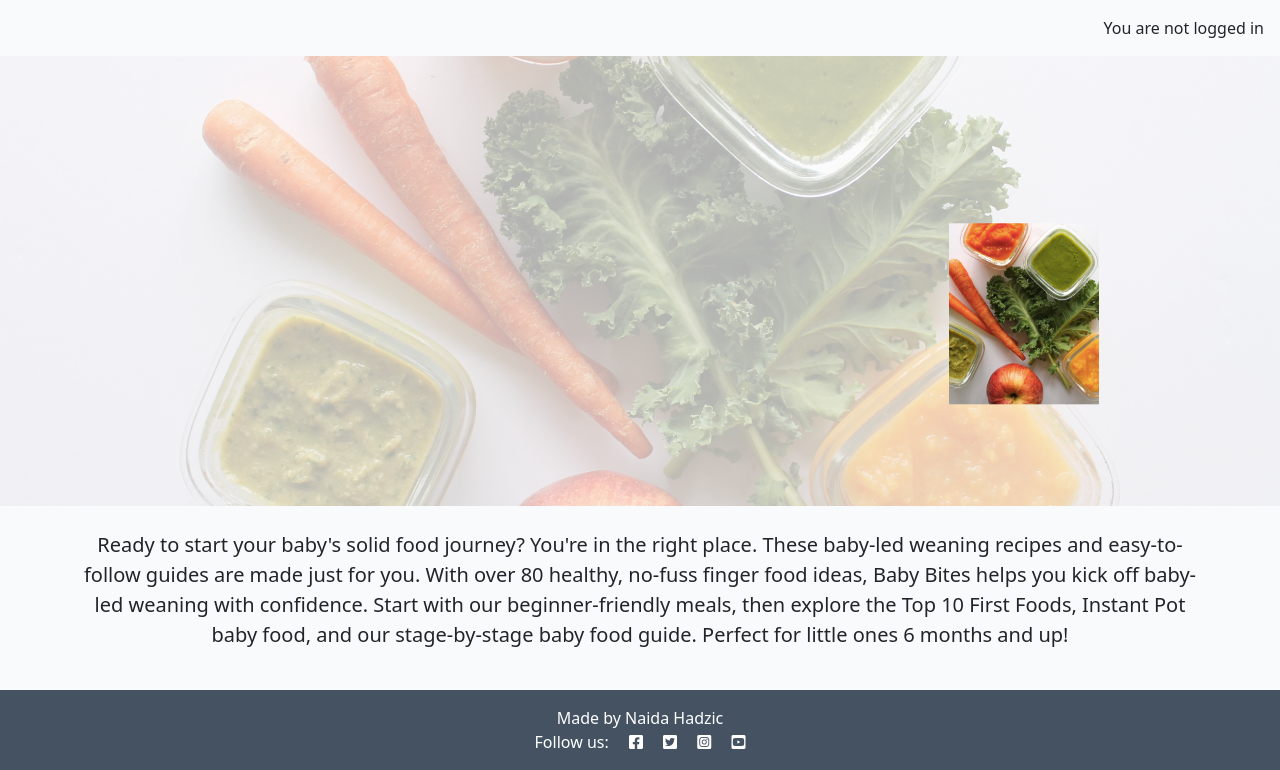
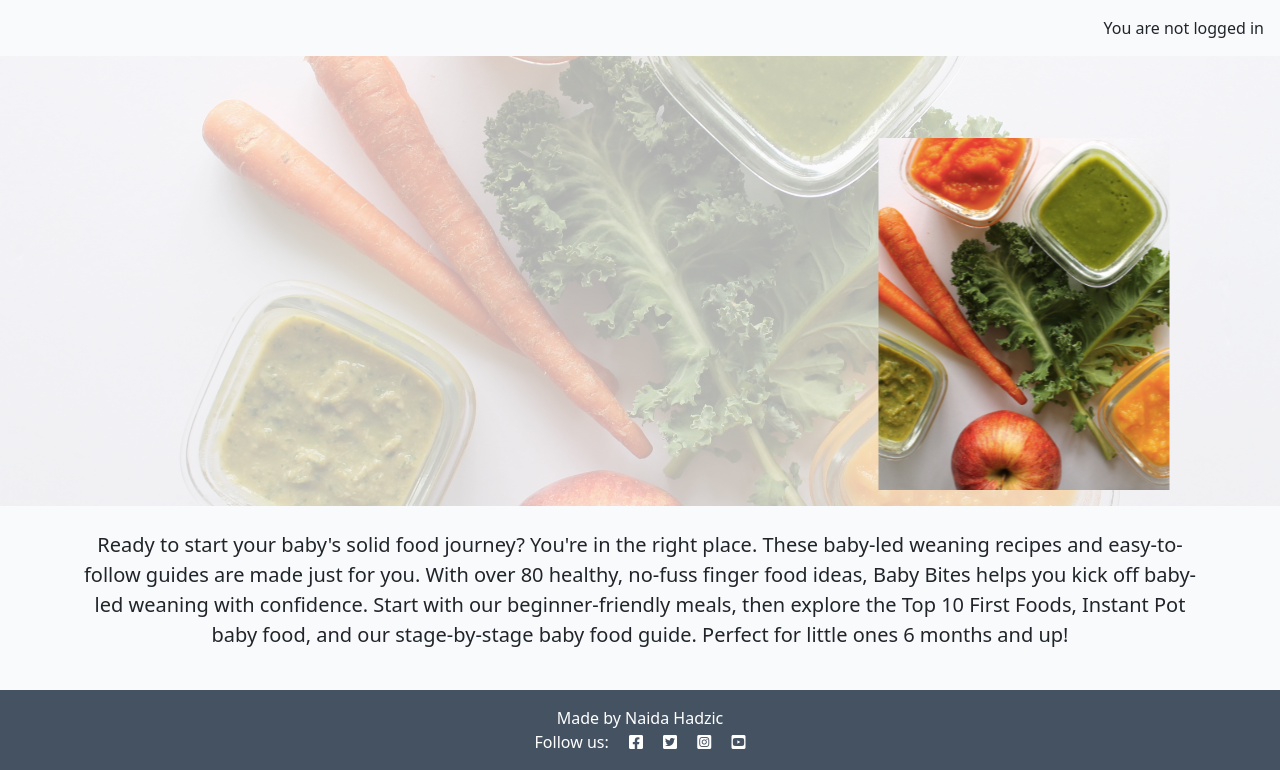
Before and after one commit to Naida1710/baby_bites, a Django app: page / in a window 1280 px wide. Shown: the part 86-856 px from the top of the page. Run offline with Django 5.2, Linux system fonts and the light colour scheme; data that the repository does not hold is empty; parts of the project's set-up code (start-up, migrations or seed data) failed here and were passed over; some libraries are stand-ins or nearby versions.

Commit message:
Resize the overlay image

```diff
--- a/static/css/style.css
+++ b/static/css/style.css
@@ -264,7 +264,7 @@ body {
     top: 50%; /* Adjust this as needed */
     left: 80%;
     transform: translate(-50%, -50%);
-    max-width: 150px;
+    max-width: 300px;
     z-index: 2;
 }
 
```
